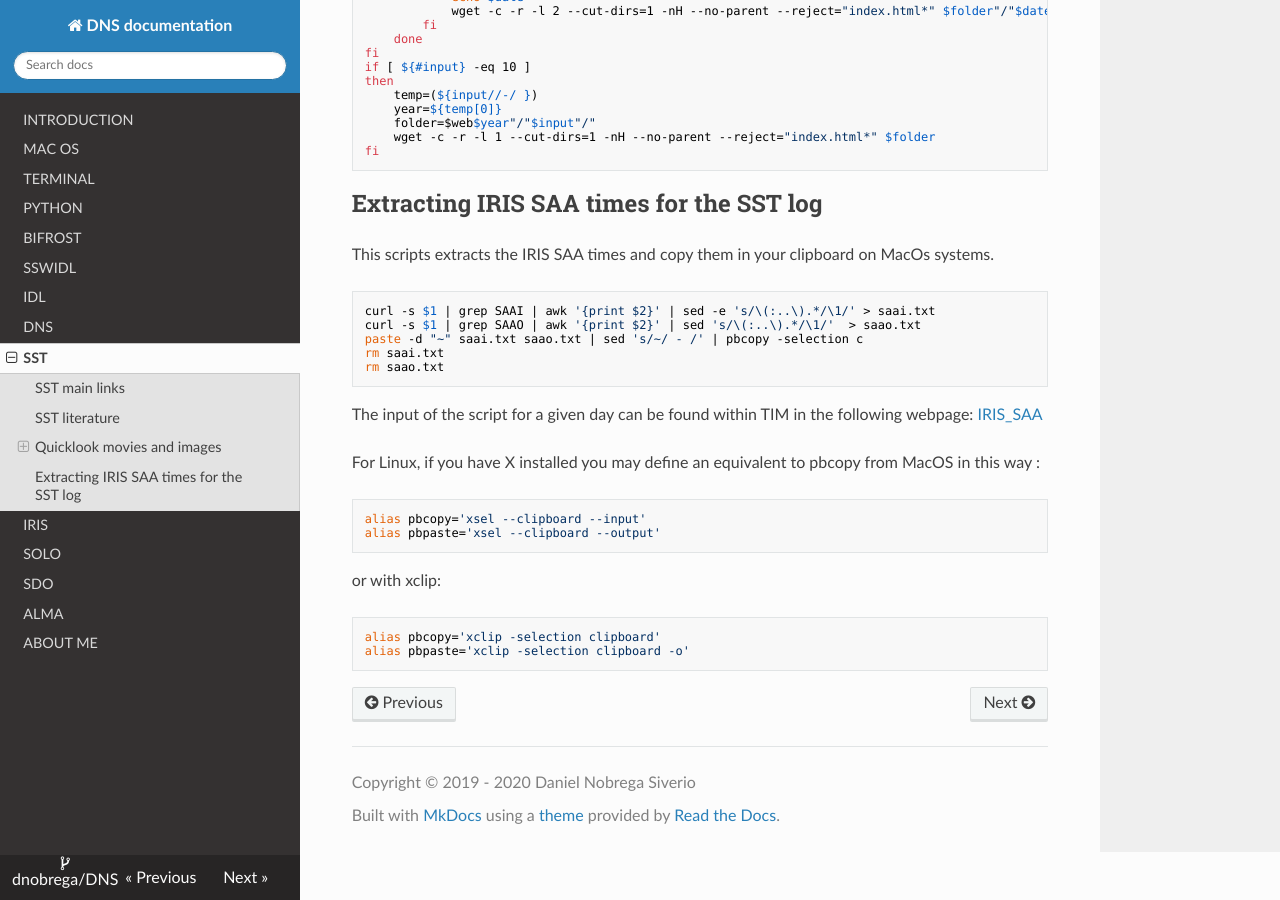
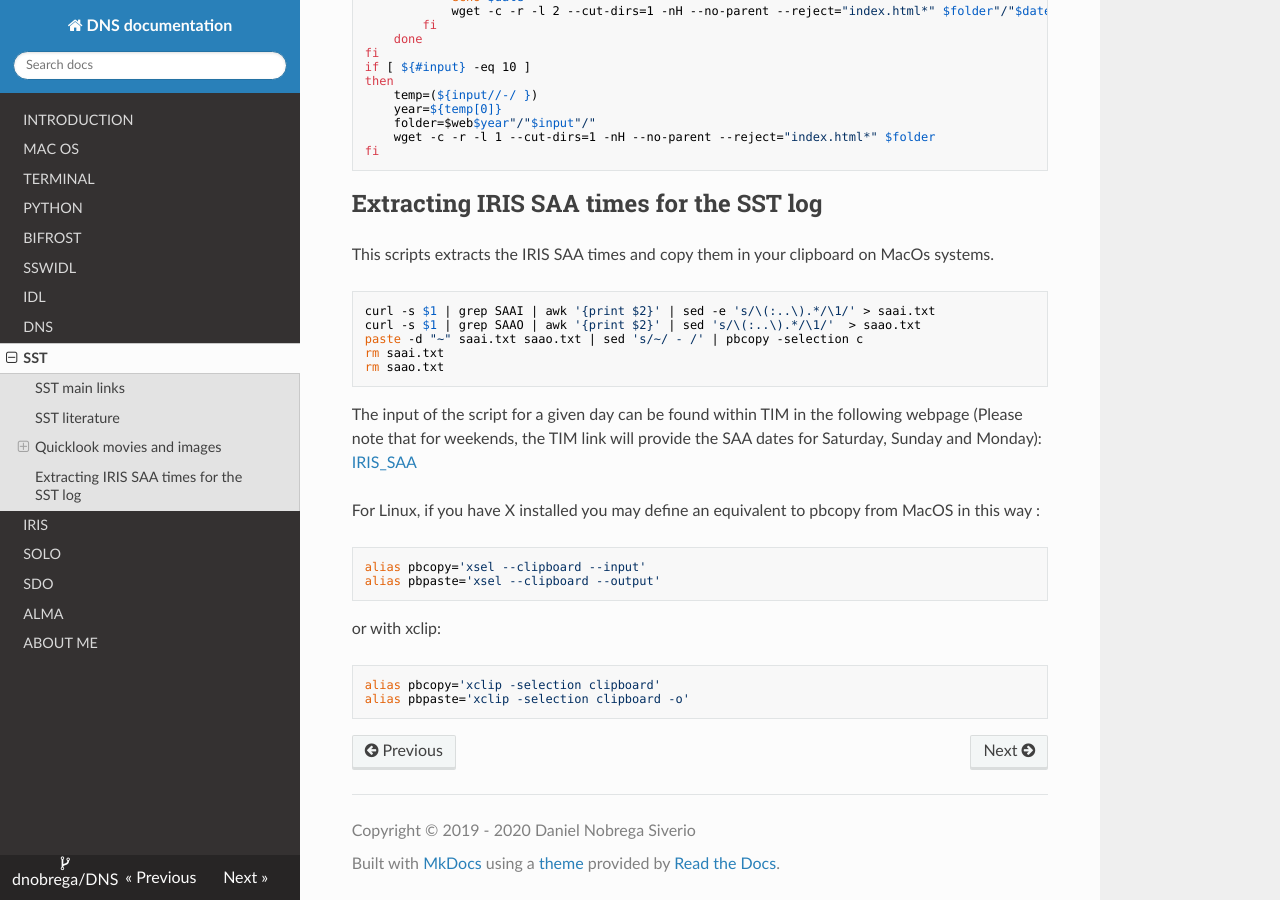
Before and after one commit to dnobrega/DNS, an MkDocs documentation site: the page built from docs/SST.md, in a window 1280 px wide and 900 px high, scrolled down 2672 px. Built offline with MkDocs 1.6.1, drawn with Linux system fonts in a browser that asks for light colours; nearby versions of some CDN libraries.

Commit message:
Update SST info about IRIS-SAA during weekends

````diff
--- a/docs/SST.md
+++ b/docs/SST.md
@@ -160,7 +160,7 @@ paste -d "~" saai.txt saao.txt | sed 's/~/ - /' | pbcopy -selection c
 rm saai.txt
 rm saao.txt
 ```
-The input of the script for a given day can be found within TIM in the following webpage:
+The input of the script for a given day can be found within TIM in the following webpage (Please note that for weekends, the TIM link will provide the SAA dates for Saturday, Sunday and Monday):
 [IRIS_SAA](https://iris.lmsal.com/health-safety/timeline/)
 
 For Linux, if you have X installed you may define an equivalent to pbcopy from MacOS in this way :
````
